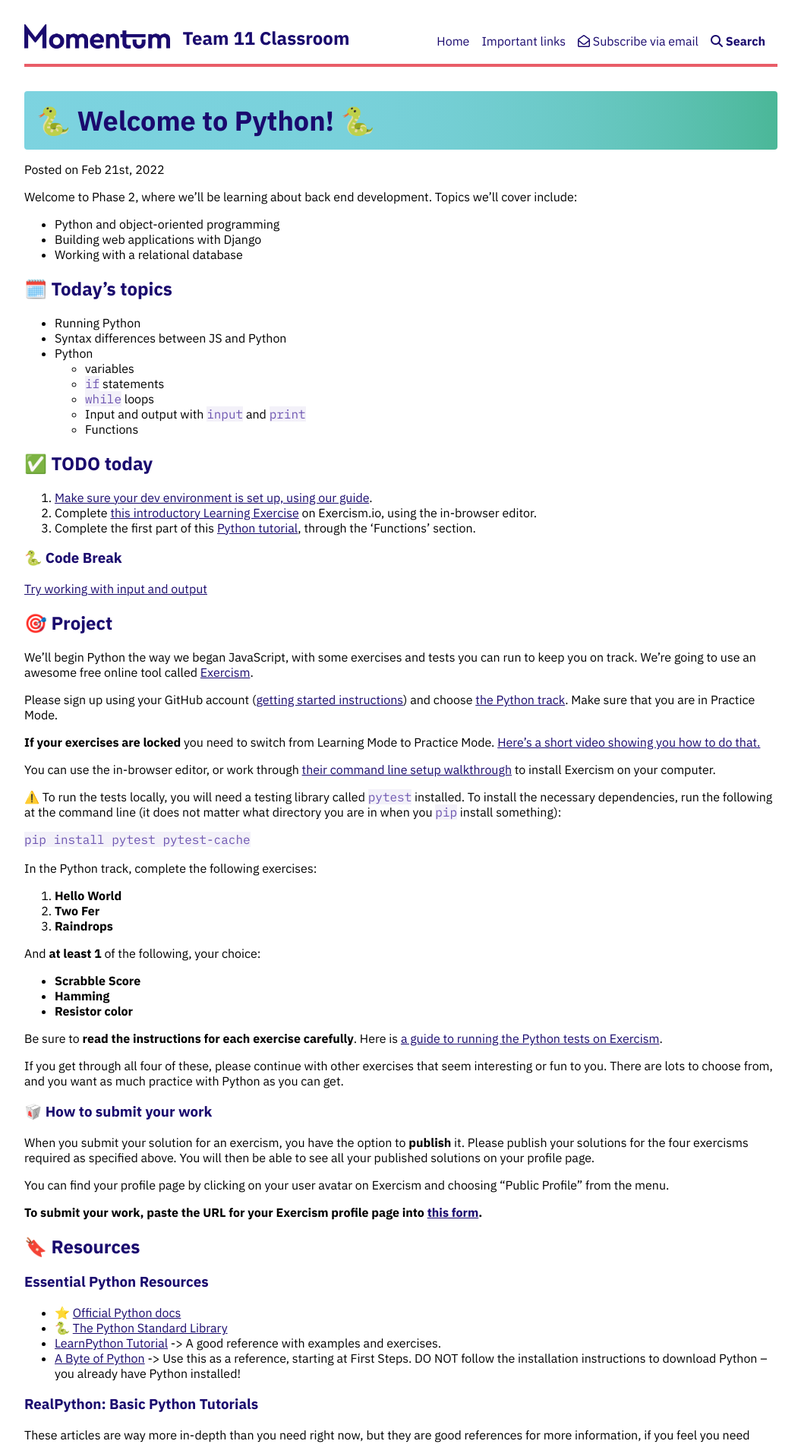
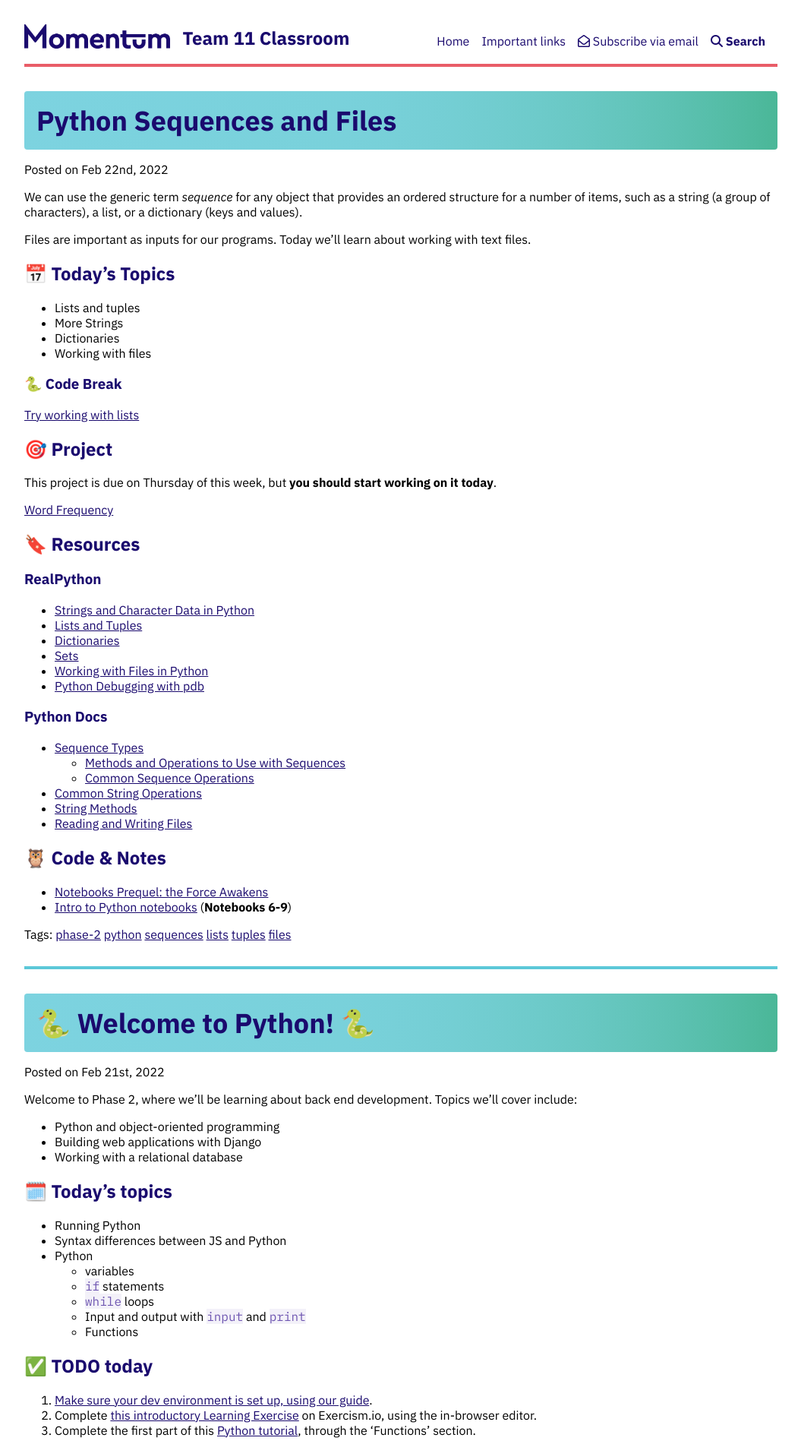
Before and after one commit to Momentum-Team-15/momentum-team-15.github.io, a Jekyll site: the page built from index.html, in a window 1280 px wide. Shown: the top 1901 px of the page at 76% size, without its empty margins (112-1167 px from the left). Built offline with Jekyll 4.4.1, drawn with Linux system fonts in a browser that asks for light colours; nearby versions of some CDN libraries; the list of posts is cut into pages by our own code; some of the changed text lies outside the part shown.

Commit message:
Add post on sequences and files in python

```diff
--- /dev/null
+++ b/_posts/2022-02-22-py-files-and-sequences.md
@@ -0,0 +1,51 @@
+---
+layout: post
+title: Python Sequences and Files
+tags: phase-2 python sequences lists tuples files
+---
+
+We can use the generic term _sequence_ for any object that provides an ordered structure for a number of items, such as a string (a group of characters), a list, or a dictionary (keys and values).
+
+Files are important as inputs for our programs. Today we'll learn about working with text files.
+
+## 📅 Today's Topics
+
+- Lists and tuples
+- More Strings
+- Dictionaries
+- Working with files
+
+### 🐍 Code Break
+
+[Try working with lists]({% link code_exercises/py-lists.md %})
+
+## 🎯 Project
+
+This project is due on Thursday of this week, but **you should start working on it today**.
+
+[Word Frequency](https://classroom.github.com/a/7jBIV9Tx)
+
+## 🔖 Resources
+
+### RealPython
+
+- [Strings and Character Data in Python](https://realpython.com/python-strings/)
+- [Lists and Tuples](https://realpython.com/python-lists-tuples/)
+- [Dictionaries](https://realpython.com/python-dicts/)
+- [Sets](https://realpython.com/python-sets/)
+- [Working with Files in Python](https://realpython.com/working-with-files-in-python/)
+- [Python Debugging with pdb](https://realpython.com/python-debugging-pdb/)
+
+### Python Docs
+
+- [Sequence Types](https://docs.python.org/3/library/stdtypes.html?highlight=sequences#sequence-types-list-tuple-range)
+  - [Methods and Operations to Use with Sequences](https://docs.python.org/3/library/stdtypes.html#common-sequence-operations)
+  - [Common Sequence Operations](https://docs.python.org/3/library/stdtypes.html#common-sequence-operations)
+- [Common String Operations](https://docs.python.org/3/library/string.html)
+- [String Methods](https://docs.python.org/3/library/stdtypes.html#string-methods)
+- [Reading and Writing Files](https://docs.python.org/3/tutorial/inputoutput.html#tut-files)
+
+## 🦉 Code & Notes
+
+- [Notebooks Prequel: the Force Awakens](https://github.com/Momentum-Team-11/notes/blob/main/python-notebooks-prequel.md)
+- [Intro to Python notebooks](https://github.com/Momentum-Team-11/python-notebooks) (**Notebooks 6-9**)
--- a/assets/css/momentum.css
+++ b/assets/css/momentum.css
@@ -18,6 +18,12 @@ code {
   font-family: 'IBM Plex Mono', monospace;
   background-color: #f3f1f9;
   color: var(--brand-violet);
+}
+
+pre > code {
+  display: block;
+  padding: 5px;
+  line-height: 1.5;
 }
 
 .brand-blue {
```
